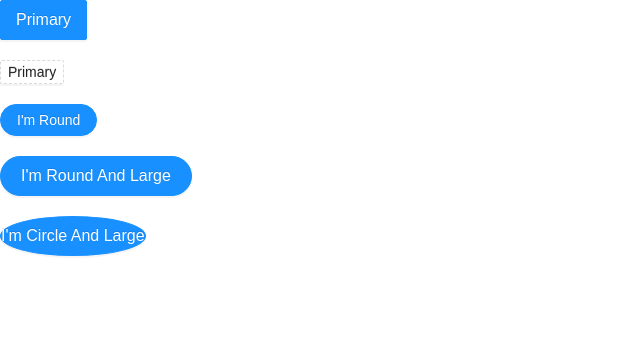
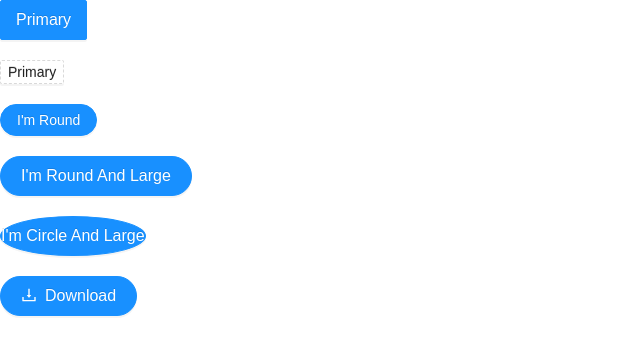
Before and after one commit to VINCENGUYEN-JS/vince-components, a React (Create React App) app: page /button in a window 1280 px wide. Shown: the top 354 px of the page, without its empty margins (0-640 px from the left). Built offline with nearby package versions, Linux system fonts and the light colour scheme.

Commit message:
add-support-for-icon-with-btn

```diff
--- a/src/App.js
+++ b/src/App.js
@@ -1,4 +1,5 @@
 import Button from "./components/Button/Button.tsx";
+import { DownloadOutlined } from "@ant-design/icons";
 
 function App() {
   return (
@@ -26,6 +27,16 @@ function App() {
       <Button type="primary" shape="circle" size="large">
         I'm Circle And Large
       </Button>
+      <br />
+      <br />
+      <Button
+        type="primary"
+        icon={<DownloadOutlined />}
+        shape="round"
+        size="large"
+      >
+        Download
+      </Button>
     </div>
   );
 }
--- a/src/components/Button/Button.tsx
+++ b/src/components/Button/Button.tsx
@@ -13,6 +13,7 @@ type BaseButtonProps = {
   shape?: ButtonShape;
   size?: SizeType;
   onClick: () => void;
+  icon?: React.ReactNode;
   children: React.ReactNode;
 };
 
@@ -24,6 +25,7 @@ const Button = (props: BaseButtonProps) => {
   const {
     type,
     children,
+    icon,
     onClick,
     size: customizeSize,
     shape = "default",
@@ -34,9 +36,11 @@ const Button = (props: BaseButtonProps) => {
     [`${prefixCls}-${sizeCls}`]: sizeCls,
     [`${prefixCls}-${shape}`]: shape !== "default" && shape,
   });
+
   return (
     <button className={classes} onClick={onClick}>
-      {children}
+      {icon}
+      <span>{children}</span>
     </button>
   );
 };
--- a/src/components/Button/style/index.scss
+++ b/src/components/Button/style/index.scss
@@ -14,4 +14,7 @@
   &-circle {
     @include btn-circle();
   }
+  > .anticon + span {
+    @include btn-icon();
+  }
 }
--- a/src/components/Button/style/mixin.scss
+++ b/src/components/Button/style/mixin.scss
@@ -157,3 +157,7 @@
     border-radius: 50%;
   }
 }
+
+@mixin btn-icon {
+  margin-left: $margin-xs;
+}
--- a/src/style/variable.scss
+++ b/src/style/variable.scss
@@ -21,6 +21,13 @@ $padding-md: 16px; //small containers
 $padding-sm: 12px; // Form controls and items
 $padding-xs: 8px; // small items
 $padding-xss: 4px; // more small
+
+// vertical margins
+$margin-lg: 24px; // containers
+$margin-md: 16px; // small containers and buttons
+$margin-sm: 12px; // Form controls and items
+$margin-xs: 8px; // small items
+$margin-xss: 4px; // more small
 
 // >>>Font-size , border
 $font-size-base: 14px;
```
